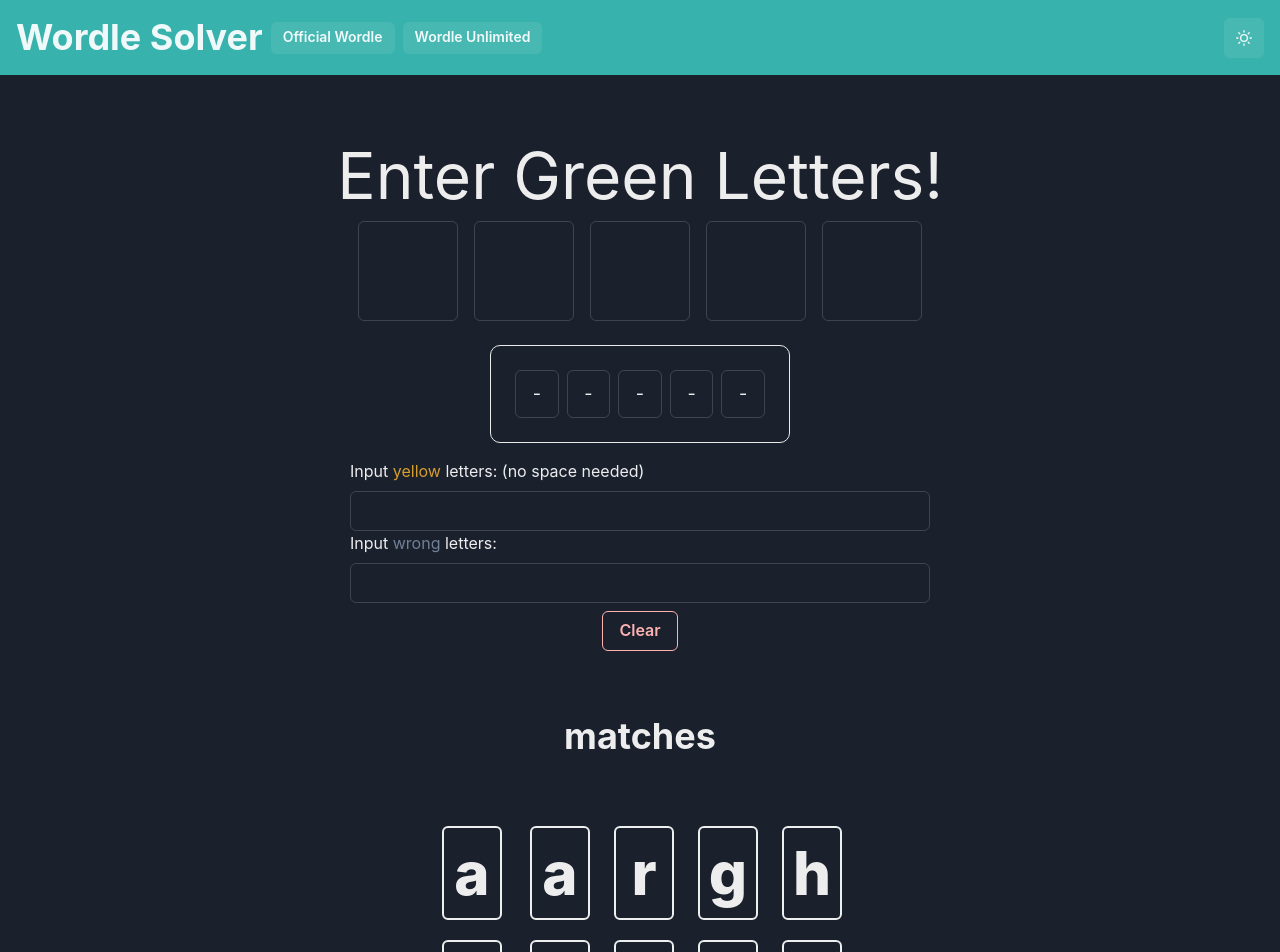
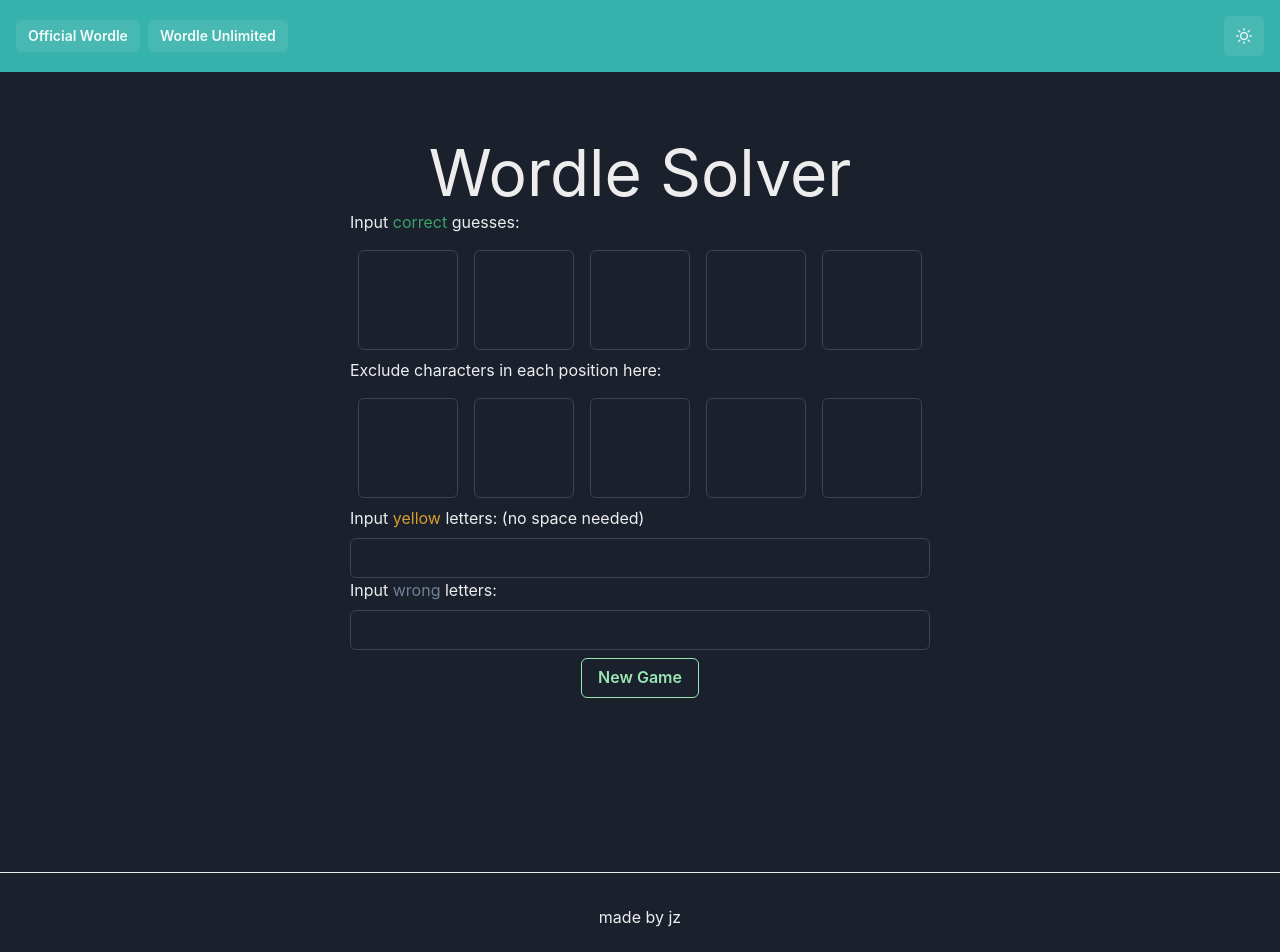
Before and after one commit to jameszhang-a/wordle-solver, a Next.js app: page / in a window 1280 px wide. Shown: the top 952 px of the page. Built offline with nearby package versions, Linux system fonts and the light colour scheme.

Commit message:
Basic functions all complete

```diff
--- a/components/DarkSwitch.js
+++ b/components/DarkSwitch.js
@@ -4,9 +4,6 @@
 const DarkSwitch = () => {
   const { colorMode, toggleColorMode } = useColorMode();
   return (
-    // <Button onClick={toggleColorMode}>
-    //   Toggle {colorMode === 'light' ? 'Dark' : 'Light'}
-    // </Button>
     <IconButton
       aria-label='toggle dark mode'
       colorScheme={colorMode === 'light' ? 'blackAlpha' : 'gray'}
--- a/components/Header.js
+++ b/components/Header.js
@@ -69,7 +69,7 @@
   return (
     <Flex bg='teal.400' align='center' justify='space-between' padding={4}>
       <HStack display={[ 'none', 'none', 'flex', 'flex' ]}>
-        <Heading as='h1'>Wordle Solver</Heading>
+        {/* <Heading as='h1'>Wordle Solver</Heading> */}
         <ButtonGroup>
           <Button
             as='a'
--- a/components/WordList.js
+++ b/components/WordList.js
@@ -2,19 +2,17 @@
 
 const Word = ({ word }) => {
   return (
-    <HStack spacing='24px' align='center' mb='3'>
+    <HStack spacing='5px' align='center' mb='3' border='2px' rounded='md'>
       {[ ...word ].map((char, idx) => {
         return (
           <Box
             key={`${word}-${idx}`}
-            minW='60px'
+            minW='30px'
             m='1'
-            border='2px'
             align='center'
             justifyContent='center'
-            rounded='md'
           >
-            <Text fontSize='6xl' fontWeight='extrabold'>
+            <Text fontSize='4xl' fontWeight='extrabold'>
               {char}
             </Text>
           </Box>
@@ -27,7 +25,7 @@
 const WordList = ({ words }) => {
   return (
     <div>
-      {words.map((word, idx) => {
+      {words?.map((word, idx) => {
         // return <p key={word}>{word}</p>;
         if (idx < 50) return <Word key={word} word={word} />;
       })}
--- a/components/WordSearch.js
+++ b/components/WordSearch.js
@@ -1,27 +1,27 @@
-import { HStack, Input, PinInput, PinInputField } from '@chakra-ui/react';
+import { HStack, Input, PinInput, PinInputField, Flex } from '@chakra-ui/react';
+import styles from '../styles/Home.module.css';
 
 const WordSearch = ({ value, setValue }) => {
-  const handleChange = (e) => {
-    setValue(e);
+  const handleChange = (e, idx) => {
+    const newVal = [ ...value ];
+    newVal[idx] = e.target.value;
+    setValue(newVal);
   };
 
   return (
-    <HStack>
-      <PinInput
-        type='alphanumeric'
-        value={value}
-        onChange={handleChange}
-        manageFocus='false'
-        defaultValue='-----'
-        size='lg'
-      >
-        <PinInputField />
-        <PinInputField />
-        <PinInputField />
-        <PinInputField />
-        <PinInputField />
-      </PinInput>
-    </HStack>
+    <Flex direction='row'>
+      {value.map((val, idx) => {
+        return (
+          <Input
+            className={styles.inputBox}
+            onChange={(e) => handleChange(e, idx)}
+            value={val}
+            maxLength={1}
+            key={idx}
+          />
+        );
+      })}
+    </Flex>
   );
 };
 
--- a/pages/index.js
+++ b/pages/index.js
@@ -17,7 +17,7 @@
 
 export default function Home() {
   const [ guesses, setGuesses ] = useState(VALIDWORDS);
-  const [ inputVal, setInputVal ] = useState('-----');
+  const [ inputVal, setInputVal ] = useState([ '', '', '', '', '' ]);
   const [ extraVal, setExtraVal ] = useState('');
   const [ wrongVal, setWrongVal ] = useState('');
   const [ wrongLetters, setWrongLetters ] = useState({
@@ -28,23 +28,32 @@
     fifth  : ''
   });
 
-  // need this to loop through obj using index
+  const hasInput = () => {
+    for (const c of inputVal) if (c) return true;
+    for (const i in wrongLetters) if (wrongLetters[i]) return true;
+    if (extraVal || wrongVal) return true;
+
+    // else
+    return false;
+  };
 
   useEffect(
     () => {
       const extraCharArr = [ ...extraVal ];
       const wrongCharArr = [ ...wrongVal ];
+      // need this to loop through obj using index
       const posMap = [ 'first', 'second', 'third', 'fourth', 'fifth' ];
 
       setGuesses(
         VALIDWORDS.filter((word) => {
           // Match positional characters first
           if (
-            (word[0] === inputVal[0] || inputVal[0] === '-') &&
-            (word[1] === inputVal[1] || inputVal[1] === '-') &&
-            (word[2] === inputVal[2] || inputVal[2] === '-') &&
-            (word[3] === inputVal[3] || inputVal[3] === '-') &&
-            (word[4] === inputVal[4] || inputVal[4] === '-')
+            hasInput() &&
+            ((word[0] === inputVal[0] || inputVal[0] === '') &&
+              (word[1] === inputVal[1] || inputVal[1] === '') &&
+              (word[2] === inputVal[2] || inputVal[2] === '') &&
+              (word[3] === inputVal[3] || inputVal[3] === '') &&
+              (word[4] === inputVal[4] || inputVal[4] === ''))
           ) {
             // matching additional yellow characters
             for (const char of extraCharArr) {
@@ -71,7 +80,7 @@
   );
 
   const clearInput = () => {
-    setInputVal('-----');
+    setInputVal([ '', '', '', '', '' ]);
     setExtraVal('');
     setWrongVal('');
     setWrongLetters({
@@ -86,25 +95,34 @@
   return (
     <div className={styles.container}>
       <Head>
-        <title>Create Next App</title>
-        <meta name='description' content='Generated by create next app' />
+        <title>Wordle Solver</title>
+        <meta
+          name='description'
+          content='Wordle Solver Created By James Zhang'
+        />
         <link rel='icon' href='/favicon.ico' />
       </Head>
 
       <Header />
       <main className={styles.main}>
-        <h1 className={styles.title}>Enter Green Letters!</h1>
+        <h1 className={styles.title}>Wordle Solver</h1>
 
         <div>
+          <Text mb='8px'>
+            Input{' '}
+            <Text as='span' color='green.500'>
+              correct
+            </Text>{' '}
+            guesses:
+          </Text>
+          <WordSearch value={inputVal} setValue={setInputVal} />
+
+          <Text mb='8px'>Exclude characters in each position here:</Text>
           <WrongLetters
             wrongLetters={wrongLetters}
             setWrongLetters={setWrongLetters}
           />
-          <div className={styles.grid}>
-            <div className={styles.card}>
-              <WordSearch value={inputVal} setValue={setInputVal} />
-            </div>
-          </div>
+
           <div>
             <Text mb='8px'>
               Input{' '}
@@ -127,22 +145,28 @@
           </div>
 
           <Box mt='2' display='flex' justifyContent='center'>
-            <Button variant='outline' colorScheme='red' onClick={clearInput}>
-              Clear
+            <Button variant='outline' colorScheme='green' onClick={clearInput}>
+              New Game
             </Button>
           </Box>
         </div>
 
-        <div className={styles.description}>
-          <Heading>matches</Heading>
-        </div>
+        {hasInput() && (
+          <div className={styles.description}>
+            <p>matches</p>
+          </div>
+        )}
 
         <WordList words={guesses} setGuesses={setGuesses} />
       </main>
 
       <footer className={styles.footer}>
-        <a href='https://google.com' target='_blank' rel='noopener noreferrer'>
-          Made by jz
+        <a
+          href='https://github.com/jameszhang-a/wordle-solver'
+          target='_blank'
+          rel='noopener noreferrer'
+        >
+          made by jz
         </a>
       </footer>
     </div>
--- a/styles/Home.module.css
+++ b/styles/Home.module.css
@@ -51,7 +51,7 @@
 }
 
 .description {
-  margin: 4rem 0;
+  margin: 2rem 2rem 2rem 2rem;
   line-height: 1.5;
   font-size: 1.5rem;
 }
```
